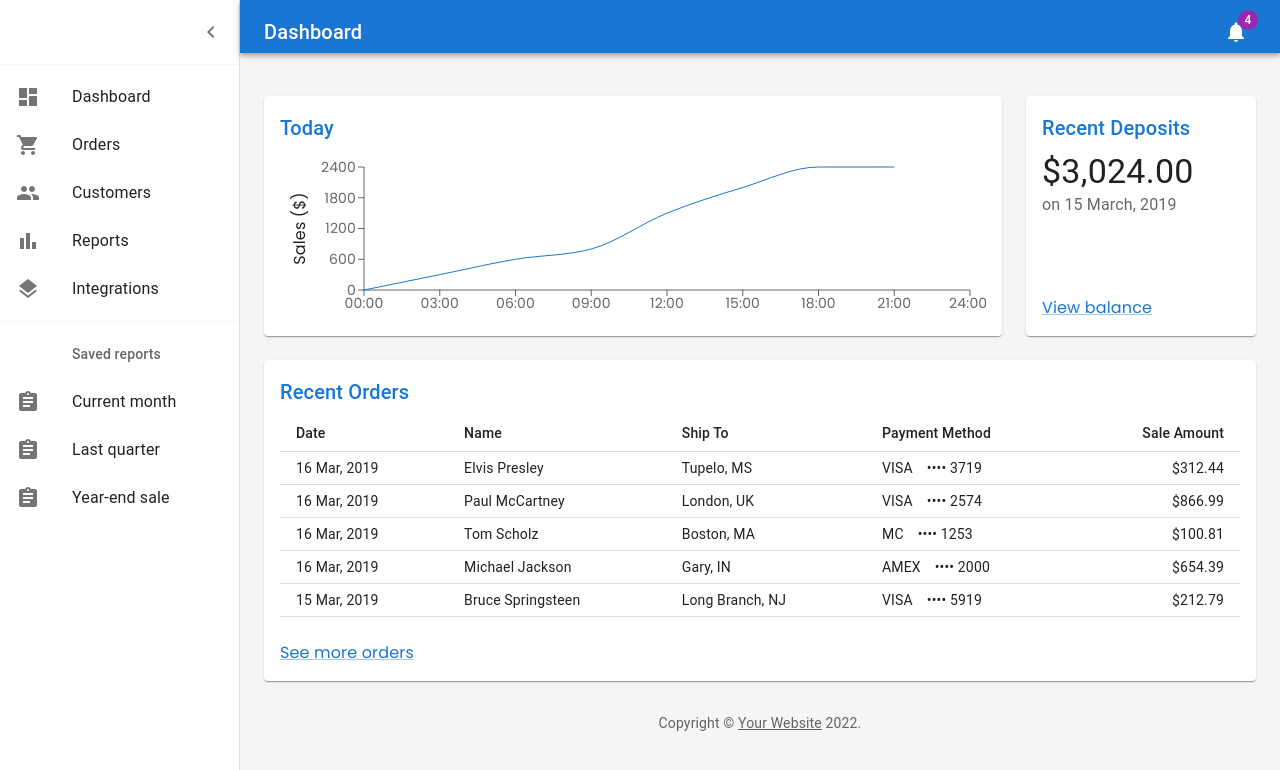
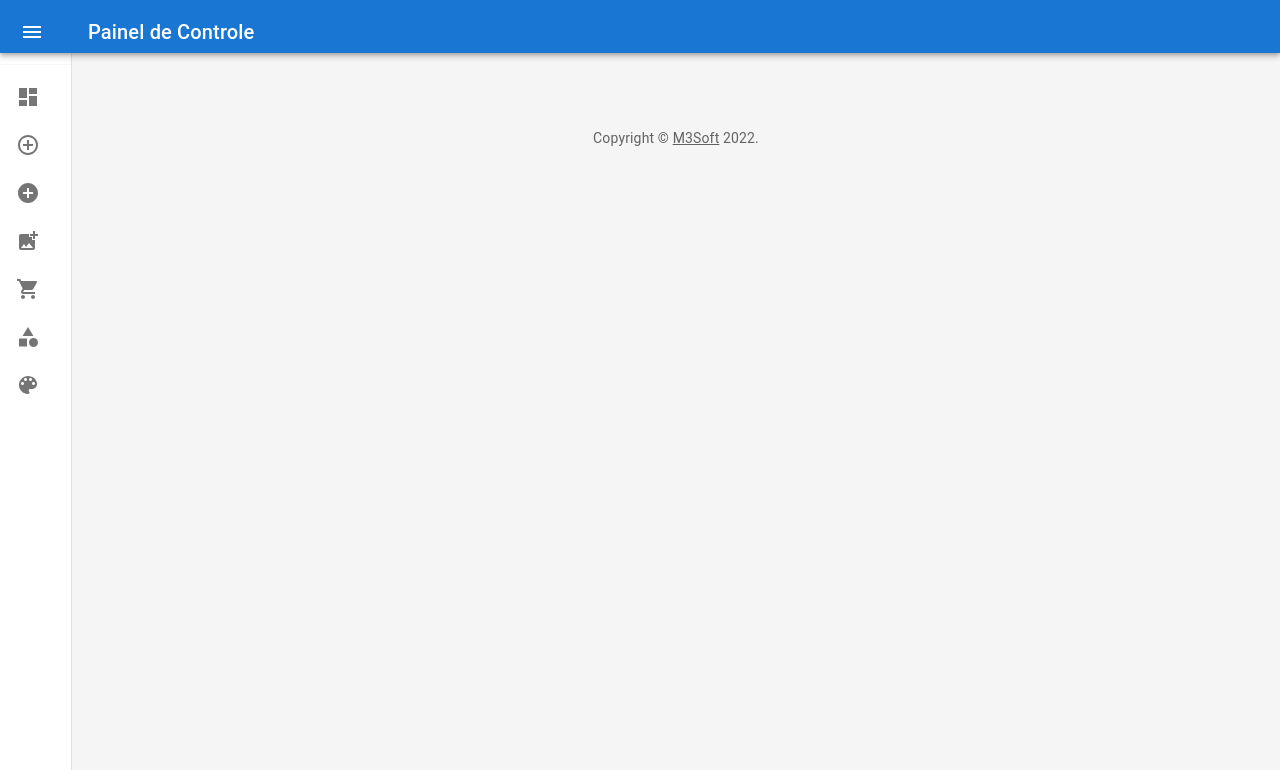
Before and after one commit to marcoantoniosz/catalogue-frontend, a React (Create React App) app: page /admin in a window 1280 px wide. Shown: the top 770 px of the page. Built offline with nearby package versions, Linux system fonts and the light colour scheme.

Commit message:
Login e dashboard

```diff
--- a/src/components/Dashboard/Chart.jsx
+++ /dev/null
@@ -1,71 +0,0 @@
-import * as React from 'react';
-import { useTheme } from '@mui/material/styles';
-import { LineChart, Line, XAxis, YAxis, Label, ResponsiveContainer } from 'recharts';
-import Title from './Title';
-
-// Generate Sales Data
-function createData(time, amount) {
-  return { time, amount };
-}
-
-const data = [
-  createData('00:00', 0),
-  createData('03:00', 300),
-  createData('06:00', 600),
-  createData('09:00', 800),
-  createData('12:00', 1500),
-  createData('15:00', 2000),
-  createData('18:00', 2400),
-  createData('21:00', 2400),
-  createData('24:00', undefined),
-];
-
-export default function Chart() {
-  const theme = useTheme();
-
-  return (
-    <React.Fragment>
-      <Title>Today</Title>
-      <ResponsiveContainer>
-        <LineChart
-          data={data}
-          margin={{
-            top: 16,
-            right: 16,
-            bottom: 0,
-            left: 24,
-          }}
-        >
-          <XAxis
-            dataKey="time"
-            stroke={theme.palette.text.secondary}
-            style={theme.typography.body2}
-          />
-          <YAxis
-            stroke={theme.palette.text.secondary}
-            style={theme.typography.body2}
-          >
-            <Label
-              angle={270}
-              position="left"
-              style={{
-                textAnchor: 'middle',
-                fill: theme.palette.text.primary,
-                ...theme.typography.body1,
-              }}
-            >
-              Sales ($)
-            </Label>
-          </YAxis>
-          <Line
-            isAnimationActive={false}
-            type="monotone"
-            dataKey="amount"
-            stroke={theme.palette.primary.main}
-            dot={false}
-          />
-        </LineChart>
-      </ResponsiveContainer>
-    </React.Fragment>
-  );
-}
--- a/src/components/Dashboard/Dashboard.jsx
+++ b/src/components/Dashboard/Dashboard.jsx
@@ -9,25 +9,18 @@ import List from '@mui/material/List';
 import Typography from '@mui/material/Typography';
 import Divider from '@mui/material/Divider';
 import IconButton from '@mui/material/IconButton';
-import Badge from '@mui/material/Badge';
 import Container from '@mui/material/Container';
-import Grid from '@mui/material/Grid';
-import Paper from '@mui/material/Paper';
 import Link from '@mui/material/Link';
 import MenuIcon from '@mui/icons-material/Menu';
 import ChevronLeftIcon from '@mui/icons-material/ChevronLeft';
-import NotificationsIcon from '@mui/icons-material/Notifications';
-import { mainListItems, secondaryListItems } from './listItems';
-import Chart from './Chart';
-import Deposits from './Deposits';
-import Orders from './Orders';
+import { mainListItems } from './listItems';
 
 function Copyright(props) {
   return (
     <Typography variant="body2" color="text.secondary" align="center" {...props}>
       {'Copyright © '}
-      <Link color="inherit" href="https://mui.com/">
-        Your Website
+      <Link color="inherit" href="https://www.m3soft.com.br/">
+        M3Soft
       </Link>{' '}
       {new Date().getFullYear()}
       {'.'}
@@ -84,7 +77,7 @@ const Drawer = styled(MuiDrawer, { shouldForwardProp: (prop) => prop !== 'open'
 const mdTheme = createTheme();
 
 function DashboardContent() {
-  const [open, setOpen] = React.useState(true);
+  const [open, setOpen] = React.useState(false);
   const toggleDrawer = () => {
     setOpen(!open);
   };
@@ -96,7 +89,7 @@ function DashboardContent() {
         <AppBar position="absolute" open={open}>
           <Toolbar
             sx={{
-              pr: '24px', // keep right padding when drawer closed
+              pr: '24px',
             }}
           >
             <IconButton
@@ -118,13 +111,8 @@ function DashboardContent() {
               noWrap
               sx={{ flexGrow: 1 }}
             >
-              Dashboard
+              Painel de Controle
             </Typography>
-            <IconButton color="inherit">
-              <Badge badgeContent={4} color="secondary">
-                <NotificationsIcon />
-              </Badge>
-            </IconButton>
           </Toolbar>
         </AppBar>
         <Drawer variant="permanent" open={open}>
@@ -143,8 +131,6 @@ function DashboardContent() {
           <Divider />
           <List component="nav">
             {mainListItems}
-            <Divider sx={{ my: 1 }} />
-            {secondaryListItems}
           </List>
         </Drawer>
         <Box
@@ -161,40 +147,6 @@ function DashboardContent() {
         >
           <Toolbar />
           <Container maxWidth="lg" sx={{ mt: 4, mb: 4 }}>
-            <Grid container spacing={3}>
-              {/* Chart */}
-              <Grid item xs={12} md={8} lg={9}>
-                <Paper
-                  sx={{
-                    p: 2,
-                    display: 'flex',
-                    flexDirection: 'column',
-                    height: 240,
-                  }}
-                >
-                  <Chart />
-                </Paper>
-              </Grid>
-              {/* Recent Deposits */}
-              <Grid item xs={12} md={4} lg={3}>
-                <Paper
-                  sx={{
-                    p: 2,
-                    display: 'flex',
-                    flexDirection: 'column',
-                    height: 240,
-                  }}
-                >
-                  <Deposits />
-                </Paper>
-              </Grid>
-              {/* Recent Orders */}
-              <Grid item xs={12}>
-                <Paper sx={{ p: 2, display: 'flex', flexDirection: 'column' }}>
-                  <Orders />
-                </Paper>
-              </Grid>
-            </Grid>
             <Copyright sx={{ pt: 4 }} />
           </Container>
         </Box>
--- a/src/components/Dashboard/Deposits.jsx
+++ /dev/null
@@ -1,27 +0,0 @@
-import * as React from 'react';
-import Link from '@mui/material/Link';
-import Typography from '@mui/material/Typography';
-import Title from './Title';
-
-function preventDefault(event) {
-  event.preventDefault();
-}
-
-export default function Deposits() {
-  return (
-    <React.Fragment>
-      <Title>Recent Deposits</Title>
-      <Typography component="p" variant="h4">
-        $3,024.00
-      </Typography>
-      <Typography color="text.secondary" sx={{ flex: 1 }}>
-        on 15 March, 2019
-      </Typography>
-      <div>
-        <Link color="primary" href="#" onClick={preventDefault}>
-          View balance
-        </Link>
-      </div>
-    </React.Fragment>
-  );
-}
--- a/src/components/Dashboard/Orders.jsx
+++ /dev/null
@@ -1,86 +0,0 @@
-import * as React from 'react';
-import Link from '@mui/material/Link';
-import Table from '@mui/material/Table';
-import TableBody from '@mui/material/TableBody';
-import TableCell from '@mui/material/TableCell';
-import TableHead from '@mui/material/TableHead';
-import TableRow from '@mui/material/TableRow';
-import Title from './Title';
-
-// Generate Order Data
-function createData(id, date, name, shipTo, paymentMethod, amount) {
-  return { id, date, name, shipTo, paymentMethod, amount };
-}
-
-const rows = [
-  createData(
-    0,
-    '16 Mar, 2019',
-    'Elvis Presley',
-    'Tupelo, MS',
-    'VISA ⠀•••• 3719',
-    312.44,
-  ),
-  createData(
-    1,
-    '16 Mar, 2019',
-    'Paul McCartney',
-    'London, UK',
-    'VISA ⠀•••• 2574',
-    866.99,
-  ),
-  createData(2, '16 Mar, 2019', 'Tom Scholz', 'Boston, MA', 'MC ⠀•••• 1253', 100.81),
-  createData(
-    3,
-    '16 Mar, 2019',
-    'Michael Jackson',
-    'Gary, IN',
-    'AMEX ⠀•••• 2000',
-    654.39,
-  ),
-  createData(
-    4,
-    '15 Mar, 2019',
-    'Bruce Springsteen',
-    'Long Branch, NJ',
-    'VISA ⠀•••• 5919',
-    212.79,
-  ),
-];
-
-function preventDefault(event) {
-  event.preventDefault();
-}
-
-export default function Orders() {
-  return (
-    <React.Fragment>
-      <Title>Recent Orders</Title>
-      <Table size="small">
-        <TableHead>
-          <TableRow>
-            <TableCell>Date</TableCell>
-            <TableCell>Name</TableCell>
-            <TableCell>Ship To</TableCell>
-            <TableCell>Payment Method</TableCell>
-            <TableCell align="right">Sale Amount</TableCell>
-          </TableRow>
-        </TableHead>
-        <TableBody>
-          {rows.map((row) => (
-            <TableRow key={row.id}>
-              <TableCell>{row.date}</TableCell>
-              <TableCell>{row.name}</TableCell>
-              <TableCell>{row.shipTo}</TableCell>
-              <TableCell>{row.paymentMethod}</TableCell>
-              <TableCell align="right">{`$${row.amount}`}</TableCell>
-            </TableRow>
-          ))}
-        </TableBody>
-      </Table>
-      <Link color="primary" href="#" onClick={preventDefault} sx={{ mt: 3 }}>
-        See more orders
-      </Link>
-    </React.Fragment>
-  );
-}
--- a/src/components/Dashboard/Title.jsx
+++ /dev/null
@@ -1,17 +0,0 @@
-import * as React from 'react';
-import PropTypes from 'prop-types';
-import Typography from '@mui/material/Typography';
-
-function Title(props) {
-  return (
-    <Typography component="h2" variant="h6" color="primary" gutterBottom>
-      {props.children}
-    </Typography>
-  );
-}
-
-Title.propTypes = {
-  children: PropTypes.node,
-};
-
-export default Title;
--- a/src/components/Dashboard/listItems.jsx
+++ b/src/components/Dashboard/listItems.jsx
@@ -2,13 +2,13 @@ import * as React from 'react';
 import ListItemButton from '@mui/material/ListItemButton';
 import ListItemIcon from '@mui/material/ListItemIcon';
 import ListItemText from '@mui/material/ListItemText';
-import ListSubheader from '@mui/material/ListSubheader';
 import DashboardIcon from '@mui/icons-material/Dashboard';
+import AddCircleOutlineIcon from '@mui/icons-material/AddCircleOutline';
+import AddCircleIcon from '@mui/icons-material/AddCircle';
 import ShoppingCartIcon from '@mui/icons-material/ShoppingCart';
-import PeopleIcon from '@mui/icons-material/People';
-import BarChartIcon from '@mui/icons-material/BarChart';
-import LayersIcon from '@mui/icons-material/Layers';
-import AssignmentIcon from '@mui/icons-material/Assignment';
+import CategoryIcon from '@mui/icons-material/Category';
+import AddPhotoAlternateIcon from '@mui/icons-material/AddPhotoAlternate';
+import ColorLensIcon from '@mui/icons-material/ColorLens';
 
 export const mainListItems = (
   <React.Fragment>
@@ -16,57 +16,43 @@ export const mainListItems = (
       <ListItemIcon>
         <DashboardIcon />
       </ListItemIcon>
-      <ListItemText primary="Dashboard" />
+      <ListItemText primary="Painel" />
+    </ListItemButton>
+    <ListItemButton>
+      <ListItemIcon>
+        <AddCircleOutlineIcon />
+      </ListItemIcon>
+      <ListItemText primary="Novo produto" />
+    </ListItemButton>
+    <ListItemButton>
+      <ListItemIcon>
+        <AddCircleIcon />
+      </ListItemIcon>
+      <ListItemText primary="Nova categoria" />
+    </ListItemButton>
+    <ListItemButton>
+      <ListItemIcon>
+        <AddPhotoAlternateIcon />
+      </ListItemIcon>
+      <ListItemText primary="Adicionar imagens" />
     </ListItemButton>
     <ListItemButton>
       <ListItemIcon>
         <ShoppingCartIcon />
       </ListItemIcon>
-      <ListItemText primary="Orders" />
+      <ListItemText primary="Editar produto" />
     </ListItemButton>
     <ListItemButton>
       <ListItemIcon>
-        <PeopleIcon />
+        <CategoryIcon />
       </ListItemIcon>
-      <ListItemText primary="Customers" />
+      <ListItemText primary="Editar categoria" />
     </ListItemButton>
     <ListItemButton>
       <ListItemIcon>
-        <BarChartIcon />
+        <ColorLensIcon />
       </ListItemIcon>
-      <ListItemText primary="Reports" />
-    </ListItemButton>
-    <ListItemButton>
-      <ListItemIcon>
-        <LayersIcon />
-      </ListItemIcon>
-      <ListItemText primary="Integrations" />
+      <ListItemText primary="Customizar" />
     </ListItemButton>
   </React.Fragment>
 );
-
-export const secondaryListItems = (
-  <React.Fragment>
-    <ListSubheader component="div" inset>
-      Saved reports
-    </ListSubheader>
-    <ListItemButton>
-      <ListItemIcon>
-        <AssignmentIcon />
-      </ListItemIcon>
-      <ListItemText primary="Current month" />
-    </ListItemButton>
-    <ListItemButton>
-      <ListItemIcon>
-        <AssignmentIcon />
-      </ListItemIcon>
-      <ListItemText primary="Last quarter" />
-    </ListItemButton>
-    <ListItemButton>
-      <ListItemIcon>
-        <AssignmentIcon />
-      </ListItemIcon>
-      <ListItemText primary="Year-end sale" />
-    </ListItemButton>
-  </React.Fragment>
-);
--- a/src/components/ProductSlide/index.jsx
+++ b/src/components/ProductSlide/index.jsx
@@ -1,5 +1,4 @@
 import React from 'react';
-import './style.css';
 import { Fade } from 'react-slideshow-image';
 import 'react-slideshow-image/dist/styles.css'
 
--- a/src/pages/Login/index.jsx
+++ b/src/pages/Login/index.jsx
@@ -13,6 +13,8 @@ import Typography from '@mui/material/Typography';
 import Container from '@mui/material/Container';
 import { createTheme, ThemeProvider } from '@mui/material/styles';
 import { useNavigate } from 'react-router-dom';
+import M3soft from '../../images/m3soft.png';
+
 
 function Copyright(props) {
   return (
@@ -58,9 +60,7 @@ export default function SignIn() {
             alignItems: 'center',
           }}
         >
-          <Avatar sx={{ m: 1, bgcolor: '#F2055C' }}>
-            <LockOutlinedIcon />
-          </Avatar>
+          <img alt="m3-logo" src={ M3soft } />
           <Typography component="h1" variant="h5">
             Painel de Controle
           </Typography>
```
Also changed, not shown: src/components/ProductSlide/style.css (deleted), src/images/m3soft.png (added).
